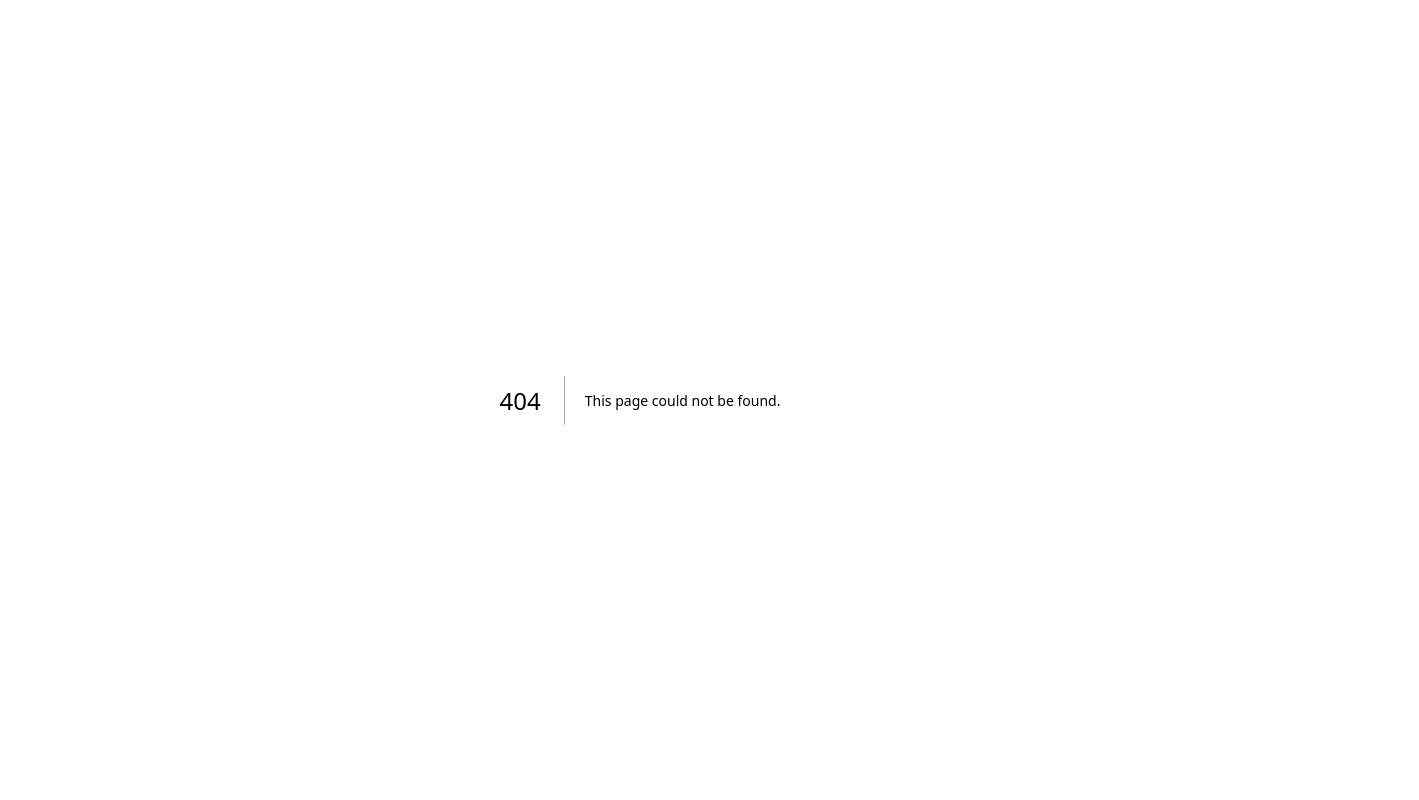
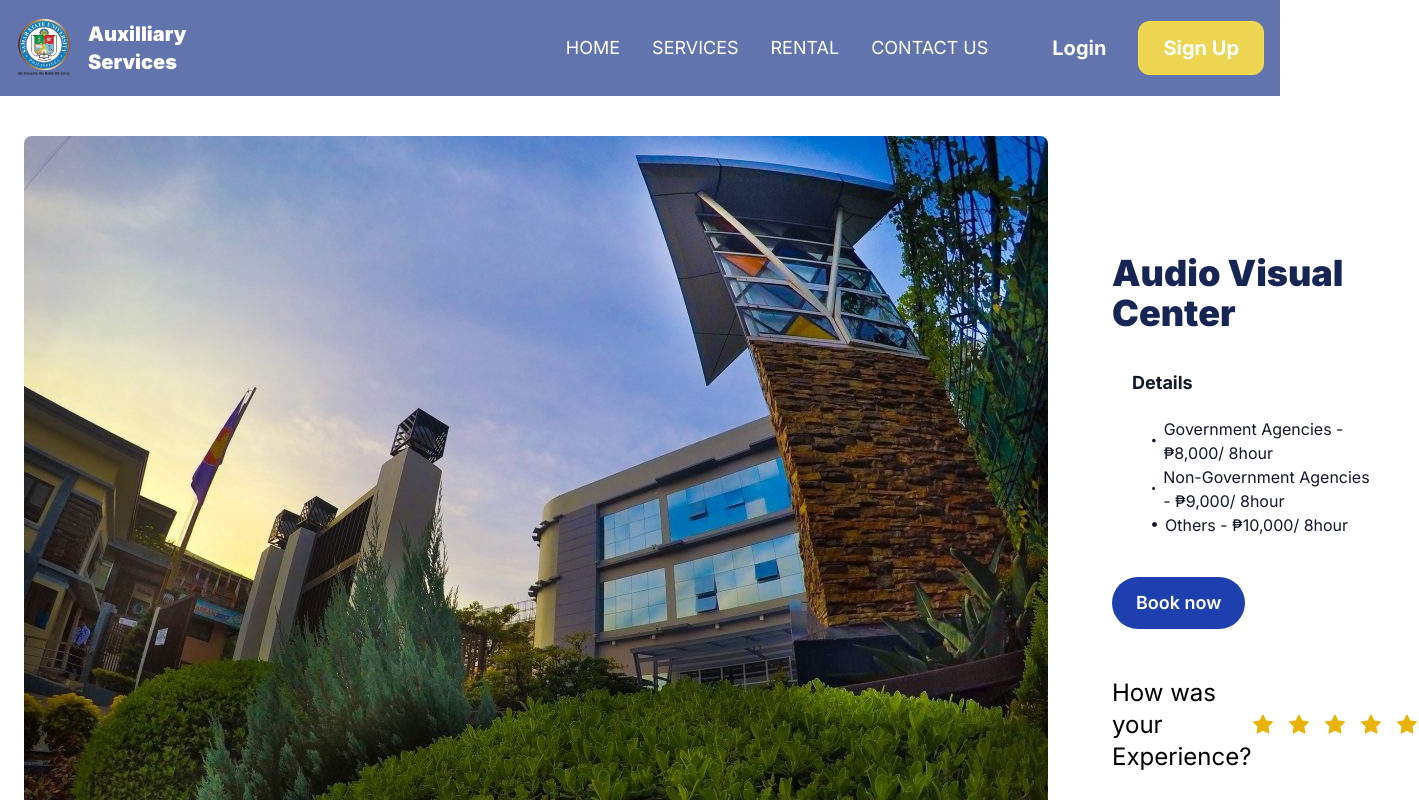
Before and after one commit to JustineLapura/Auxilliary-project, a Next.js app: page /rentals/1 in a window 1280 px wide. Before the commit this address had no page. Shown: the top 800 px of the page, 1419 px wide, since content can reach past the window. Built offline with nearby package versions, Linux system fonts and the light colour scheme.

Commit message:
Added navbar toggle menu, facility details page

```diff
--- a/app/contacts/page.tsx
+++ b/app/contacts/page.tsx
@@ -4,9 +4,6 @@ import React from "react";
 const page = () => {
   return (
     <div className='relative h-screen w-full  bg-[url("/SSU.jpg")] bg-no-repeat bg-cover bg-center'>
-      <div className="relative z-10">
-        <Navbar />
-      </div>
       <div className="absolute top-0 left-0 h-full w-full bg-blue-500/50"></div>
 
       <div className="flex justify-center items-center h-full w-full">
--- a/app/layout.tsx
+++ b/app/layout.tsx
@@ -1,22 +1,26 @@
-import './globals.css'
-import type { Metadata } from 'next'
-import { Inter } from 'next/font/google'
+import Navbar from "@/components/Navbar";
+import "./globals.css";
+import type { Metadata } from "next";
+import { Inter } from "next/font/google";
 
-const inter = Inter({ subsets: ['latin'] })
+const inter = Inter({ subsets: ["latin"] });
 
 export const metadata: Metadata = {
-  title: 'Create Next App',
-  description: 'Generated by create next app',
-}
+  title: "Create Next App",
+  description: "Generated by create next app",
+};
 
 export default function RootLayout({
   children,
 }: {
-  children: React.ReactNode
+  children: React.ReactNode;
 }) {
   return (
     <html lang="en">
-      <body className={inter.className}>{children}</body>
+      <body className={inter.className}>
+        <Navbar />
+        {children}
+      </body>
     </html>
-  )
+  );
 }
--- /dev/null
+++ b/app/rentals/[id]/page.tsx
@@ -0,0 +1,94 @@
+"use client";
+import React, { useEffect, useState } from "react";
+import { FaCircle } from "react-icons/fa";
+import { AiFillStar } from "react-icons/ai";
+import { facilities } from "../page";
+import Image from "next/image";
+import Link from "next/link";
+
+interface RouteParams {
+  id: number; // Assuming 'id' is a string, change the type if it's different
+}
+
+const page = (params: { params: RouteParams }) => {
+  const [facility, setFacility] = useState<
+    { id: number; img: string; name: string }[]
+  >([]); // Provide the correct type for the state
+
+  const { id } = params.params;
+  const displayedFacility = facility[id - 1];
+  // console.log(id);
+
+  // console.log(facilities);
+
+  useEffect(() => {
+    setFacility(facilities);
+  });
+  return (
+    <div className="w-full min-h-screen px-6 pt-10">
+      {displayedFacility ? (
+        <div className="lg:flex justify-between items-center gap-16">
+          <Image
+            className="w-full md:w-[1/2] rounded-lg"
+            width={200}
+            height={200}
+            src={displayedFacility.img}
+            alt={displayedFacility.name}
+          />
+          <div className=" w-full h-full">
+            <div className="w-full flex justify-between items-center my-4">
+              <div className="w-[2/3]">
+                <h1 className="text-2xl md:text-4xl font-black text-blue-950">
+                  {displayedFacility.name}
+                </h1>
+              </div>
+              <div className="flex md:hidden items-center w-[1/3] space-x-1">
+
+                <button className="py-2 px-4 rounded-full bg-blue-800 text-xs text-white font-semibold hover:bg-blue-600 hover:text-blue-100 hover:scale-105 duration-300">
+                  Book now
+                </button>
+              </div>
+            </div>
+            <div className="text-gray-900 p-5">
+              <p className="font-bold md:text-lg">Details</p>
+              <ul className="p-5 text-sm md:text-base">
+                <li className="flex gap-2 items-center">
+                  <FaCircle size={5} />
+                  Government Agencies - ₱8,000/ 8hour
+                </li>
+                <li className="flex gap-2 items-center">
+                  <FaCircle size={5} />
+                  Non-Government Agencies - ₱9,000/ 8hour
+                </li>
+                <li className="flex gap-2 items-center">
+                  <FaCircle size={5} />
+                  Others - ₱10,000/ 8hour
+                </li>
+              </ul>
+            </div>
+            <div className="hidden lg:block mb-12">
+
+              <button className="py-3 px-6 rounded-full bg-blue-800 text-lg text-white font-semibold hover:bg-blue-600 hover:text-blue-100 hover:scale-105 duration-300">
+                Book now
+              </button>
+            </div>
+            <div className="w-full max-w-[600px] flex justify-between md:text-2xl">
+              <h1 className="">How was your Experience?</h1>
+              <div className="flex justify-between items-center gap-3 text-yellow-500">
+                <AiFillStar />
+                <AiFillStar />
+                <AiFillStar />
+                <AiFillStar />
+                <AiFillStar />
+              </div>
+            </div>
+          </div>
+        </div>
+      ) : (
+        <h1>Faicility Not Found!</h1>
+      )}
+    </div>
+  );
+};
+
+export default page;
--- a/app/rentals/page.tsx
+++ b/app/rentals/page.tsx
@@ -1,41 +1,44 @@
 import Navbar from "@/components/Navbar";
 import Image from "next/image";
+import Link from "next/link";
 import React from "react";
 
-const page = () => {
-  const facilities = [
+export const facilities = [
   {
+    id: 1,
     img: "/SSU.jpg",
     name: "Audio Visual Center",
   },
   {
+    id: 2,
     img: "/SSU.jpg",
     name: "Conference Room",
   },
   {
+    id: 3,
     img: "/SSU.jpg",
     name: "Convention Center",
   },
   {
+    id: 4,
     img: "/SSU.jpg",
     name: "RIC-AVC",
   },
   {
+    id: 5,
     img: "/SSU.jpg",
     name: "CAS-AVC",
   },
   {
+    id: 6,
     img: "/SSU.jpg",
     name: "Function Room (COED)",
   },
 ];
-
+const page = () => {
   return (
     <div className="h-full w-full">
       <div className='relative h-screen w-full  bg-[url("/SSU.jpg")] bg-no-repeat bg-cover bg-center'>
-        <div className="relative z-10">
-          <Navbar />
-        </div>
         <div className="absolute top-0 left-0 h-full w-full bg-blue-500/50"></div>
 
         <div className="flex justify-center items-center h-full w-full">
@@ -53,7 +56,10 @@ const page = () => {
         </h1>
         <div className="grid place-items-center gap-20 sm:grid-cols-2 md:grid-cols-3 mt-16">
           {facilities.map((facility) => (
-            <div key={facility.name} className="h-[200px] w-[200px] text-center flex flex-col justify-center items-center gap-4">
+            <div
+              key={facility.name}
+              className="h-[200px] w-[200px] text-center flex flex-col justify-center items-center gap-4"
+            >
               <Image
                 className="rounded-xl h-full w-full hover:scale-105 duration-200 transform"
                 width={100}
@@ -66,9 +72,11 @@ const page = () => {
                   {facility.name}
                 </h1>
               </div>
+              <Link href={`/rentals/${facility.id}`}>
                 <button className="py-1 px-3 rounded-full text-sm bg-blue-600 text-white hover:bg-blue-700 hover:text-blue-200">
                   View Details
                 </button>
+              </Link>
             </div>
           ))}
         </div>
--- a/app/services/page.tsx
+++ b/app/services/page.tsx
@@ -4,9 +4,9 @@ import React from 'react'
 const page = () => {
   return (
     <div className='relative h-screen w-full  bg-[url("/SSU.jpg")] bg-no-repeat bg-cover bg-center'>
-        <div className="relative z-10">
+        {/* <div className="relative z-10">
           <Navbar />
-        </div>
+        </div> */}
         <div className="absolute top-0 left-0 h-full w-full bg-blue-500/50"></div>
 
         <div className="flex justify-center items-center h-full w-full">
--- a/components/Main.tsx
+++ b/components/Main.tsx
@@ -5,11 +5,8 @@ import Link from "next/link";
 const Main = () => {
   return (
     <div className='relative h-screen w-full  bg-[url("/SSU.jpg")] bg-no-repeat bg-cover bg-center'>
-      <div className="relative z-10">
-        <Navbar />
-      </div>
       <div className="absolute top-0 left-0 h-full w-full bg-blue-500/50"></div>
-      <div className="relative px-4 h-full w-full flex flex-col gap-8 mt-[100px] items-center text-white font-bold">
+      <div className="relative px-4 h-full w-full flex flex-col gap-8 items-center justify-center text-white font-bold">
         {/* Main Text */}
         <div className="grid place-items-center gap-2 lg:gap-4 text-center">
           <h1 className="text-3xl font-black sm:text-4xl lg:text-5xl text">
--- a/components/Navbar.tsx
+++ b/components/Navbar.tsx
@@ -1,11 +1,15 @@
+"use client";
+
 import Image from "next/image";
 import Link from "next/link";
-import React from "react";
-import { FaBars } from "react-icons/fa";
+import React, { useState } from "react";
+import { FaBars, FaTimes } from "react-icons/fa";
 
 const Navbar = () => {
+  const [nav, setNav] = useState(false);
+
   return (
-    <div className="h-24 w-full max-w-[1240px] mx-auto flex justify-between items-center px-4">
+    <div className="h-24 w-full bg-blue-900/70 mx-auto flex justify-between items-center px-4">
       {/* left */}
       <div className="text-white font-bold text-xl flex gap-4 items-center">
         {/* image  */}
@@ -23,8 +27,79 @@ const Navbar = () => {
       </div>
 
       {/* Hamburger menu  */}
-      <div className="lg:hidden text-white">
+      <div
+        onClick={() => setNav(true)}
+        className="lg:hidden text-white cursor-pointer"
+      >
         <FaBars size={20} />
+      </div>
+
+      {/* Navbar Menu overlay  */}
+      <div
+        className={
+          nav
+            ? "fixed lg:hidden top-0 left-0 w-full h-screen bg-blue-950/80"
+            : "hidden"
+        }
+      />
+
+      {/* Hamburger Menu  */}
+      <div
+        className={
+          nav
+            ? "fixed h-[90%] w-[90%] lg:hidden text-blue-900 left-1/2 top-1/2 transform -translate-x-1/2 -translate-y-1/2 py-10 bg-white rounded-2xl z-20 ease-in duration-300"
+            : "fixed h-[90%] w-[90%] text-blue-900 left-1/2 top-[-100%] transform -translate-x-1/2 -translate-y-1/2 py-10 bg-white rounded-2xl z-10 ease-in duration-300"
+        }
+      >
+        <ul className="p-5 flex flex-col items-center space-y-10">
+          <li className="text-blue-400 cursor-pointer">
+            <Link onClick={() => setNav(false)} href="/">
+              Home
+            </Link>
+          </li>
+
+          <li className="cursor-pointer hover:text-blue-400">
+            <Link onClick={() => setNav(false)} href="/services">
+              Services
+            </Link>
+          </li>
+
+          <li className="cursor-pointer hover:text-blue-400">
+            <Link onClick={() => setNav(false)} href="/rentals">
+              Rental
+            </Link>
+          </li>
+
+          <li className="cursor-pointer hover:text-blue-400">
+            <Link onClick={() => setNav(false)} href="/contacts">
+              Contact Us
+            </Link>
+          </li>
+
+          <li className="w-full flex flex-col space-y-4">
+            <Link
+              onClick={() => setNav(false)}
+              href="/login"
+              className="w-full text-center font-semibold border-2 border-blue-400 hover:bg-blue-400 hover:text-white duration-300 px-6 py-2 rounded-full cursor-pointer"
+            >
+              Login
+            </Link>
+            <Link
+              onClick={() => setNav(false)}
+              href="/signup"
+              className="w-full text-center font-semibold border-2 border-blue-400 hover:bg-yellow-300 hover:border-yellow-300 hover:text-white duration-300 px-6 py-2 rounded-full cursor-pointer"
+            >
+              Sign Up
+            </Link>
+          </li>
+        </ul>
+
+        <div
+          onClick={() => setNav(false)}
+          className="flex justify-center items-center p-3 rounded-full hover:bg-gray-300 duration-300 h-16 w-16 mx-auto cursor-pointer"
+        >
+          <FaTimes size={20} />
+        </div>
       </div>
 
       {/* right  */}
```
Also changed, not shown: app/page.tsx (+5 -6 lines). Lines whose indentation alone changed are shown as unchanged.
